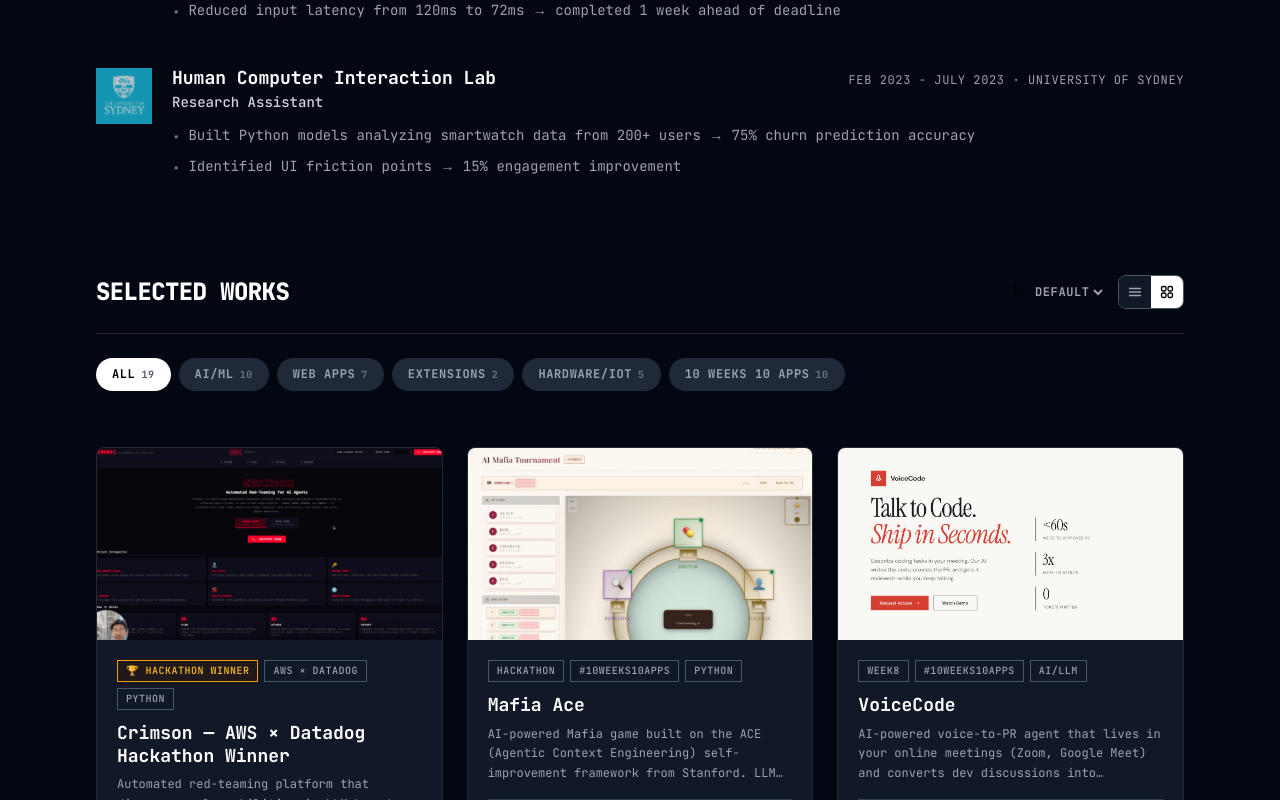
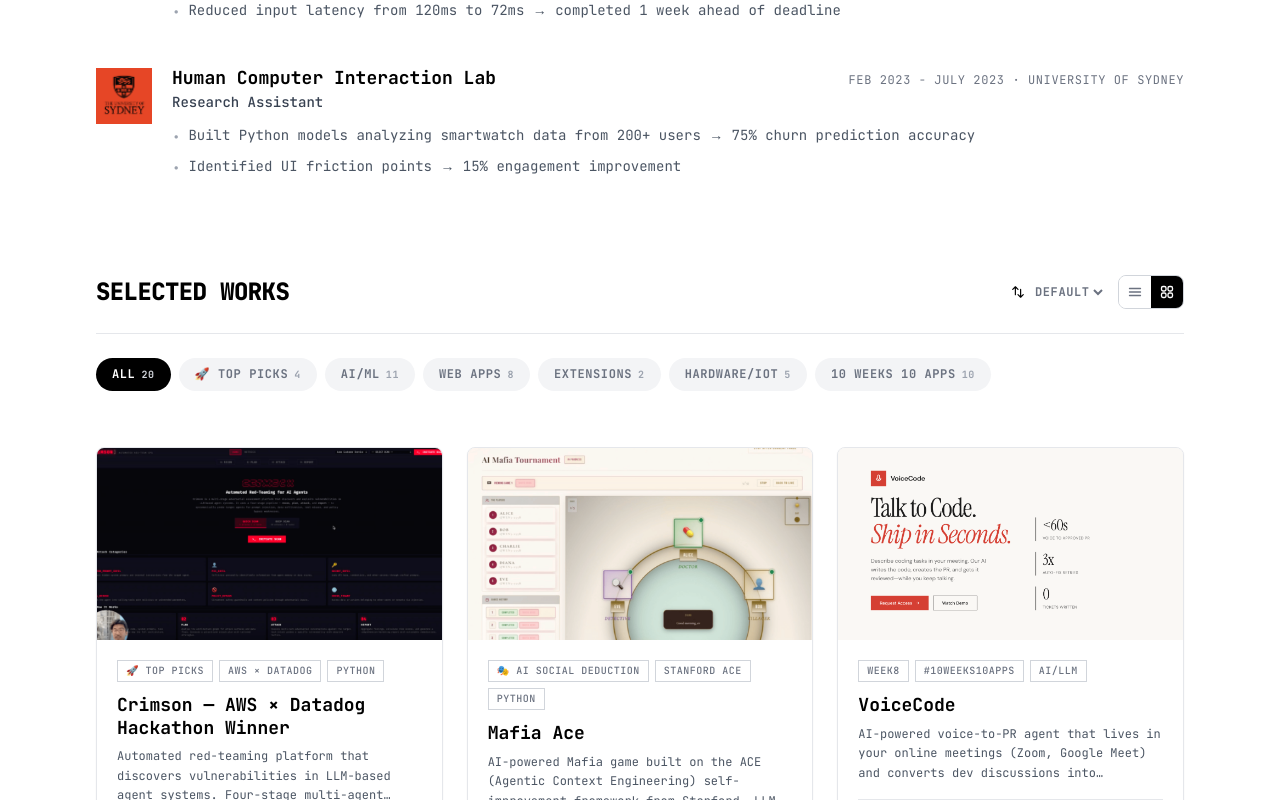
Before and after one commit to lil-Zlang/profolio, a Next.js app: page / in a window 1280 px wide. Shown: the part 1060-1860 px from the top of the page. Built offline with nearby package versions, Linux system fonts and the light colour scheme.

Commit message:
update blog ui and projects view

```diff
--- a/app/blog/[slug]/page.tsx
+++ b/app/blog/[slug]/page.tsx
@@ -35,10 +35,10 @@
   const sections = post.content.split('\n---\n')
 
   return (
-    <div className="min-h-screen bg-white dark:bg-gray-950 transition-colors duration-300">
+    <div className="min-h-screen bg-white dark:bg-[#0f0f0f] transition-colors duration-300">
       {/* Minimal nav */}
-      <nav className="sticky top-0 w-full z-50 bg-white/80 dark:bg-gray-950/80 backdrop-blur-xl border-b border-gray-100 dark:border-gray-800">
-        <div className="max-w-2xl mx-auto px-6 h-14 flex items-center justify-between">
+      <nav className="sticky top-0 w-full z-50 bg-white/90 dark:bg-[#0f0f0f]/90 backdrop-blur-xl border-b border-gray-100 dark:border-gray-800/50">
+        <div className="max-w-[680px] mx-auto px-6 h-14 flex items-center justify-between">
           <Link
             href="/#blog"
             className="text-sm text-gray-500 dark:text-gray-400 hover:text-black dark:hover:text-white transition-colors"
@@ -64,34 +64,25 @@
       </nav>
 
       {/* Article */}
-      <article className="max-w-2xl mx-auto px-6 py-16">
-        {/* Header */}
-        <header className="mb-12">
-          <div className="flex items-center gap-3 mb-6">
-            <span className="text-xs text-gray-500 dark:text-gray-400 uppercase tracking-wider">
-              {post.date}
-            </span>
-            <span className="text-gray-300 dark:text-gray-600">&middot;</span>
-            <span className="text-xs text-gray-500 dark:text-gray-400 uppercase tracking-wider">
-              {post.readTime}
-            </span>
-          </div>
-          <h1 className="text-3xl md:text-4xl font-black text-black dark:text-white leading-tight mb-6">
+      <article className="prose-blog max-w-[680px] mx-auto px-6 pt-12 pb-20">
+        {/* Header — Substack style */}
+        <header className="mb-10">
+          <h1 className="text-[2.5rem] md:text-[2.75rem] font-bold text-black dark:text-white leading-[1.15] tracking-tight mb-4">
             {post.title}
           </h1>
-          <div className="flex flex-wrap gap-2">
-            {post.tags.map((tag) => (
-              <span
-                key={tag}
-                className="text-[10px] uppercase tracking-wider font-medium text-gray-500 dark:text-gray-400 border border-gray-300 dark:border-gray-600 px-2 py-0.5"
-              >
-                {tag}
-              </span>
-            ))}
+          <p className="text-lg md:text-xl text-gray-500 dark:text-gray-400 leading-relaxed mb-6">
+            {post.description}
+          </p>
+          <div className="flex items-center gap-3 text-sm text-gray-500 dark:text-gray-400">
+            <span>{post.date}</span>
+            <span className="text-gray-300 dark:text-gray-600">&middot;</span>
+            <span>{post.readTime}</span>
           </div>
+          {/* Divider */}
+          <div className="mt-8 border-t border-gray-200 dark:border-gray-800" />
         </header>
 
-        {/* Content */}
+        {/* Content — Substack-style body */}
         <div className="space-y-16">
           {sections.map((section, sectionIdx) => (
             <div key={sectionIdx} className="space-y-6">
@@ -106,7 +97,7 @@
                     return (
                       <p
                         key={pIdx}
-                        className="text-lg md:text-xl font-medium text-black dark:text-white italic leading-relaxed pl-4 border-l-2 border-[#FFB74D]"
+                        className="text-[1.125rem] md:text-lg text-gray-800 dark:text-gray-200 italic leading-[1.7] pl-6 border-l-[3px] border-amber-400 dark:border-amber-500"
                       >
                         {trimmed.slice(1, -1)}
                       </p>
@@ -118,7 +109,7 @@
                     return (
                       <p
                         key={pIdx}
-                        className="text-base md:text-lg font-bold text-black dark:text-white leading-relaxed"
+                        className="text-[1.125rem] md:text-lg font-bold text-black dark:text-white leading-[1.5]"
                       >
                         {trimmed.slice(2, -2)}
                       </p>
@@ -129,10 +120,10 @@
                   return (
                     <p
                       key={pIdx}
-                      className="text-base text-gray-700 dark:text-gray-300 leading-[1.8]"
+                      className="text-[1.125rem] md:text-lg text-gray-800 dark:text-gray-200 leading-[1.7]"
                       dangerouslySetInnerHTML={{
                         __html: trimmed
-                          .replace(/\*\*(.+?)\*\*/g, '<strong class="text-black dark:text-white font-semibold">$1</strong>')
+                          .replace(/\*\*(.+?)\*\*/g, '<strong class="font-bold text-black dark:text-white">$1</strong>')
                           .replace(/\*(.+?)\*/g, '<em>$1</em>'),
                       }}
                     />
@@ -143,7 +134,17 @@
         </div>
 
         {/* Footer */}
-        <footer className="mt-20 pt-8 border-t border-gray-200 dark:border-gray-800">
+        <footer className="mt-16 pt-8 border-t border-gray-200 dark:border-gray-800">
+          <div className="flex flex-wrap gap-2 mb-6">
+            {post.tags.map((tag) => (
+              <span
+                key={tag}
+                className="text-xs uppercase tracking-wider font-medium text-gray-500 dark:text-gray-400 bg-gray-100 dark:bg-gray-800 px-3 py-1 rounded-full"
+              >
+                {tag}
+              </span>
+            ))}
+          </div>
           <p className="text-sm text-gray-500 dark:text-gray-400 leading-relaxed">
             Built Crimson with{' '}
             <a href="https://twitter.com/briksliks" target="_blank" rel="noopener noreferrer" className="underline hover:text-black dark:hover:text-white">
--- a/app/globals.css
+++ b/app/globals.css
@@ -35,6 +35,19 @@
   animation: marquee 20s linear infinite;
 }
 
+/* Blog prose — Substack-style readable typography */
+.prose-blog {
+  font-family: Charter, 'Bitstream Charter', 'Sitka Text', Cambria, serif;
+  -webkit-font-smoothing: antialiased;
+  -moz-osx-font-smoothing: grayscale;
+}
+.prose-blog h1,
+.prose-blog h2,
+.prose-blog h3 {
+  font-family: 'sohne', 'Helvetica Neue', Helvetica, Arial, sans-serif;
+  letter-spacing: -0.02em;
+}
+
 /* Hide scrollbar for filter tabs horizontal scroll */
 .scrollbar-hide {
   -ms-overflow-style: none;
--- a/components/ProjectList.tsx
+++ b/components/ProjectList.tsx
@@ -1,6 +1,6 @@
 'use client'
 
-import { useState, useRef, useEffect } from 'react'
+import { useState, useRef, useEffect, useCallback } from 'react'
 import Image from 'next/image'
 import { tenWeeksTenAppsProjects, projects } from '@/data/portfolio'
 import { Project, PROJECT_CATEGORIES, ProjectCategory } from '@/types'
@@ -167,30 +167,77 @@
   </svg>
 )
 
+const CloseIcon = () => (
+  <svg className="w-4 h-4" fill="none" viewBox="0 0 24 24" stroke="currentColor" strokeWidth={2}>
+    <path strokeLinecap="round" strokeLinejoin="round" d="M6 18L18 6M6 6l12 12" />
+  </svg>
+)
+
+/* ── Category button helper ── */
+const getCategoryCount = (category: ProjectCategory) =>
+  category === 'All'
+    ? allProjects.length
+    : allProjects.filter((p) => p.categories.includes(category as Exclude<ProjectCategory, 'All'>)).length
+
 /* ── Main Component ── */
+const DEFAULT_VISIBLE = 6
+
 const ProjectList = () => {
   const [view, setView] = useState<'list' | 'grid'>('grid')
   const [activeCategory, setActiveCategory] = useState<ProjectCategory>('All')
   const [sort, setSort] = useState<SortOption>('default')
   const [animating, setAnimating] = useState(false)
+  const [showSidebar, setShowSidebar] = useState(false)
+  const [showAll, setShowAll] = useState(false)
   const contentRef = useRef<HTMLDivElement>(null)
+  const tabsRef = useRef<HTMLDivElement>(null)
+  const sectionRef = useRef<HTMLElement>(null)
+
+  const isFocusMode = activeCategory !== 'All'
 
   const baseFiltered = activeCategory === 'All'
     ? allProjects
     : allProjects.filter((p) => p.categories.includes(activeCategory as Exclude<ProjectCategory, 'All'>))
 
-  const filteredProjects = sort === 'default'
+  const allFilteredProjects = sort === 'default'
     ? baseFiltered
     : [...baseFiltered].reverse()
 
-  // Trigger fade transition on filter/sort change
-  const handleCategoryChange = (category: ProjectCategory) => {
+  // In default "All" view, limit to 6 unless expanded
+  const filteredProjects = (!isFocusMode && !showAll)
+    ? allFilteredProjects.slice(0, DEFAULT_VISIBLE)
+    : allFilteredProjects
+
+  const hasMore = !isFocusMode && !showAll && allFilteredProjects.length > DEFAULT_VISIBLE
+
+  // Show vertical sidebar when horizontal tabs scroll out of view AND still in projects section
+  useEffect(() => {
+    const tabs = tabsRef.current
+    const section = sectionRef.current
+    if (!tabs || !section) return
+
+    const handleScroll = () => {
+      const tabsRect = tabs.getBoundingClientRect()
+      const sectionRect = section.getBoundingClientRect()
+      const tabsHidden = tabsRect.bottom < 0
+      const sectionVisible = sectionRect.bottom > 200
+      setShowSidebar(tabsHidden && sectionVisible)
+    }
+
+    window.addEventListener('scroll', handleScroll, { passive: true })
+    return () => window.removeEventListener('scroll', handleScroll)
+  }, [])
+
+  const handleCategoryChange = useCallback((category: ProjectCategory) => {
     setAnimating(true)
     setTimeout(() => {
       setActiveCategory(category)
+      setShowAll(false)
+      // Enter focus mode (list view) when filtering, grid when showing all
+      setView(category === 'All' ? 'grid' : 'list')
       setAnimating(false)
     }, 150)
-  }
+  }, [])
 
   const handleSortChange = (s: SortOption) => {
     setAnimating(true)
@@ -200,8 +247,12 @@
     }, 150)
   }
 
+  const exitFocusMode = () => {
+    handleCategoryChange('All')
+  }
+
   return (
-    <section id="projects" className="bg-white dark:bg-gray-950 transition-colors duration-300">
+    <section id="projects" ref={sectionRef} className="bg-white dark:bg-gray-950 transition-colors duration-300">
       <div className="max-w-6xl mx-auto px-8">
         {/* Header + Toggle */}
         <div className="flex items-center justify-between pt-12 pb-6 border-b border-gray-200 dark:border-gray-800">
@@ -242,18 +293,16 @@
         </div>
 
         {/* Category Filter Tabs — horizontal scroll on mobile */}
-        <div className="flex gap-2 pt-6 overflow-x-auto scrollbar-hide -mx-8 px-8 pb-2">
+        <div ref={tabsRef} className="flex gap-2 pt-6 overflow-x-auto scrollbar-hide -mx-8 px-8 pb-2">
           {PROJECT_CATEGORIES.map((category) => {
-            const count = category === 'All'
-              ? allProjects.length
-              : allProjects.filter((p) => p.categories.includes(category as Exclude<ProjectCategory, 'All'>)).length
+            const count = getCategoryCount(category)
             const isActive = activeCategory === category
 
             return (
+              <div key={category} className="flex items-center gap-1 shrink-0">
                 <button
-                key={category}
                   onClick={() => handleCategoryChange(category)}
-                className={`px-4 py-2 text-xs font-bold uppercase tracking-wider transition-all duration-200 rounded-full whitespace-nowrap shrink-0 ${
+                  className={`px-4 py-2 text-xs font-bold uppercase tracking-wider transition-all duration-200 rounded-full whitespace-nowrap ${
                     isActive
                       ? 'bg-black dark:bg-white text-white dark:text-black'
                       : 'bg-gray-100 dark:bg-gray-800 text-gray-500 dark:text-gray-400 hover:bg-gray-200 dark:hover:bg-gray-700 hover:text-black dark:hover:text-white'
@@ -264,6 +313,16 @@
                     {count}
                   </span>
                 </button>
+                {isActive && category !== 'All' && (
+                  <button
+                    onClick={(e) => { e.stopPropagation(); exitFocusMode() }}
+                    className="p-1 rounded-full text-gray-400 hover:text-black dark:hover:text-white hover:bg-gray-200 dark:hover:bg-gray-800 transition-colors"
+                    aria-label="Clear filter"
+                  >
+                    <CloseIcon />
+                  </button>
+                )}
+              </div>
             )
           })}
         </div>
@@ -286,7 +345,60 @@
               ))}
             </div>
           )}
+
+          {/* View More / View Less */}
+          {hasMore && (
+            <div className="flex justify-center pb-12">
+              <button
+                onClick={() => setShowAll(true)}
+                className="px-6 py-2.5 text-xs font-bold uppercase tracking-wider border border-gray-300 dark:border-gray-600 text-gray-600 dark:text-gray-400 hover:text-black dark:hover:text-white hover:border-black dark:hover:border-white rounded-full transition-colors"
+              >
+                View All Projects ({allFilteredProjects.length})
+              </button>
             </div>
+          )}
+          {!isFocusMode && showAll && allFilteredProjects.length > DEFAULT_VISIBLE && (
+            <div className="flex justify-center pb-12">
+              <button
+                onClick={() => setShowAll(false)}
+                className="px-6 py-2.5 text-xs font-bold uppercase tracking-wider border border-gray-300 dark:border-gray-600 text-gray-600 dark:text-gray-400 hover:text-black dark:hover:text-white hover:border-black dark:hover:border-white rounded-full transition-colors"
+              >
+                Show Less
+              </button>
+            </div>
+          )}
+        </div>
+      </div>
+
+      {/* ── Sticky Vertical Sidebar (appears when scrolling past horizontal tabs) ── */}
+      <div
+        className={`hidden md:flex fixed right-6 top-1/2 -translate-y-1/2 z-40 flex-col items-end gap-1.5 transition-all duration-300 ${
+          showSidebar ? 'opacity-100 translate-x-0' : 'opacity-0 translate-x-8 pointer-events-none'
+        }`}
+      >
+        {PROJECT_CATEGORIES.map((category) => {
+          const count = getCategoryCount(category)
+          const isActive = activeCategory === category
+
+          return (
+            <button
+              key={category}
+              onClick={() => handleCategoryChange(category)}
+              className={`group flex items-center gap-2 transition-all duration-200 rounded-full ${
+                isActive
+                  ? 'bg-black dark:bg-white text-white dark:text-black px-4 py-1.5'
+                  : 'bg-gray-100/90 dark:bg-gray-800/90 text-gray-500 dark:text-gray-400 hover:bg-gray-200 dark:hover:bg-gray-700 hover:text-black dark:hover:text-white backdrop-blur-sm px-3 py-1.5'
+              }`}
+            >
+              <span className="text-[10px] font-bold uppercase tracking-wider whitespace-nowrap">
+                {category}
+              </span>
+              <span className={`text-[9px] ${isActive ? 'text-gray-300 dark:text-gray-600' : 'text-gray-400 dark:text-gray-500'}`}>
+                {count}
+              </span>
+            </button>
+          )
+        })}
       </div>
     </section>
   )
--- a/contexts/ThemeContext.tsx
+++ b/contexts/ThemeContext.tsx
@@ -15,31 +15,26 @@
   const [dark, setDark] = useState(false)
 
   useEffect(() => {
-    const saved = localStorage.getItem('theme')
-    if (saved === 'dark' || saved === 'light') {
-      // User has manually toggled before — respect their choice
-      const isDark = saved === 'dark'
+    const mq = window.matchMedia('(prefers-color-scheme: dark)')
+
+    const apply = (isDark: boolean) => {
       setDark(isDark)
-      if (isDark) document.documentElement.classList.add('dark')
-    } else {
-      // No preference saved — follow system/time of day
-      const hour = new Date().getHours()
-      const isNight = hour >= 19 || hour < 7
-      setDark(isNight)
-      if (isNight) document.documentElement.classList.add('dark')
+      document.documentElement.classList.toggle('dark', isDark)
     }
+
+    // Always sync with device preference on page load
+    apply(mq.matches)
+
+    // Listen for real-time system theme changes
+    const onChange = (e: MediaQueryListEvent) => apply(e.matches)
+    mq.addEventListener('change', onChange)
+    return () => mq.removeEventListener('change', onChange)
   }, [])
 
   const toggle = () => {
     setDark((prev) => {
       const next = !prev
-      if (next) {
-        document.documentElement.classList.add('dark')
-        localStorage.setItem('theme', 'dark')
-      } else {
-        document.documentElement.classList.remove('dark')
-        localStorage.setItem('theme', 'light')
-      }
+      document.documentElement.classList.toggle('dark', next)
       return next
     })
   }
--- a/data/portfolio.ts
+++ b/data/portfolio.ts
@@ -71,8 +71,8 @@
   {
     title: 'Crimson — AWS × Datadog Hackathon Winner',
     description: 'Automated red-teaming platform that discovers vulnerabilities in LLM-based agent systems. Four-stage multi-agent pipeline (Recon → Plan → Attack → Report) built on AWS Strands Agents + Bedrock probes target agents across 6 attack categories including prompt injection, secret exfiltration, and policy bypass. Features Neo4j attack surface visualization, Datadog trace deep-linking, and severity-rated vulnerability reports with actionable remediation steps.',
-    tags: ['🏆 Hackathon Winner', 'AWS × Datadog', 'Python', 'AWS Strands Agents', 'AWS Bedrock', 'Neo4j', 'Datadog', 'AI Security', 'Red Teaming', 'FastAPI'],
-    categories: ['AI/ML', '10 Weeks 10 Apps'],
+    tags: ['🚀 Top Picks', 'AWS × Datadog', 'Python', 'AWS Strands Agents', 'AWS Bedrock', 'Neo4j', 'Datadog', 'AI Security', 'Red Teaming', 'FastAPI'],
+    categories: ['AI/ML', '10 Weeks 10 Apps', '🚀 Top Picks'],
     github: 'https://github.com/alexanderzliu/aws-dd-hackathon',
     demoVideo: 'https://www.loom.com/share/df42d52224c340a3a098fc3223aa680d',
     image: '/images/Crimson.png',
@@ -80,8 +80,8 @@
   {
     title: 'Mafia Ace',
     description: 'AI-powered Mafia game built on the ACE (Agentic Context Engineering) self-improvement framework from Stanford. LLM agents play live Mafia rounds, reflect on their decisions, and evolve adaptive strategy playbooks without any weight updates.',
-    tags: ['hackathon', '#10weeks10apps', 'Python', 'AI/LLM', 'Multi-Agent', 'Game Theory'],
-    categories: ['AI/ML', '10 Weeks 10 Apps'],
+    tags: ['🎭 AI Social Deduction', 'Stanford ACE', 'Python', 'AI/LLM', 'Multi-Agent', 'Game Theory'],
+    categories: ['AI/ML', '10 Weeks 10 Apps', '🚀 Top Picks'],
     github: 'https://github.com/alexanderzliu/weavehacks3',
     demoVideo: 'https://www.loom.com/share/98b1c9ca826546dea5a5206be9583e25',
     image: '/images/mafia-ace-screenshot.png',
@@ -144,8 +144,8 @@
   {
     title: 'SF Most Wanted Parkers',
     description: 'A Next.js app that tracks San Francisco\'s worst parking offenders using SFMTA citation data stored in Neon/Vercel Postgres.',
-    tags: ['week2', '#10weeks10apps', 'Next.js', 'PostgreSQL', 'SFMTA API'],
-    categories: ['Web Apps', '10 Weeks 10 Apps'],
+    tags: ['🚗 SF Civic Data', 'Parking Offenders', 'Next.js', 'PostgreSQL', 'SFMTA API'],
+    categories: ['Web Apps', '10 Weeks 10 Apps', '🚀 Top Picks'],
     github: 'https://github.com/lgui30/sf-most-wanted-parkers',
     url: 'https://sf-most-wanted-parkers.vercel.app',
     image: '/images/sf-parkers-screenshot.png',
@@ -163,6 +163,14 @@
 
 // Regular Projects (excluding 10weeks10apps)
 export const projects: Project[] = [
+  {
+    title: 'ccDashboard',
+    description: 'Analytics dashboard for Claude Code — track spending, sessions, efficiency, and tool usage across all projects. Features cost tracking, weekly wrapped summaries, activity heatmaps, efficiency scoring, tool analytics, and an AI Memory Manager that extracts knowledge from sessions into CLAUDE.md.',
+    tags: ['Developer Tools', 'Node.js', 'Express', 'Analytics', 'CLI'],
+    categories: ['AI/ML', 'Web Apps', '🚀 Top Picks'],
+    github: 'https://github.com/lgui30/ccDashboard',
+    image: '/images/ccdashboard-screenshot.png',
+  },
   {
     title: 'Skimmd',
     description: 'Lightweight markdown document reader with live editing, auto-generated TOC, theme switching, and real-time file sync via SSE. Clean minimal interface for technical docs and note-taking.',
--- a/types/index.ts
+++ b/types/index.ts
@@ -14,7 +14,7 @@
   skills: string[]
 }
 
-export const PROJECT_CATEGORIES = ['All', 'AI/ML', 'Web Apps', 'Extensions', 'Hardware/IoT', '10 Weeks 10 Apps'] as const
+export const PROJECT_CATEGORIES = ['All', '🚀 Top Picks', 'AI/ML', 'Web Apps', 'Extensions', 'Hardware/IoT', '10 Weeks 10 Apps'] as const
 export type ProjectCategory = typeof PROJECT_CATEGORIES[number]
 
 export interface Project {
```
Also changed, not shown: public/images/ccdashboard-screenshot.png (added). Lines whose indentation alone changed are shown as unchanged.
